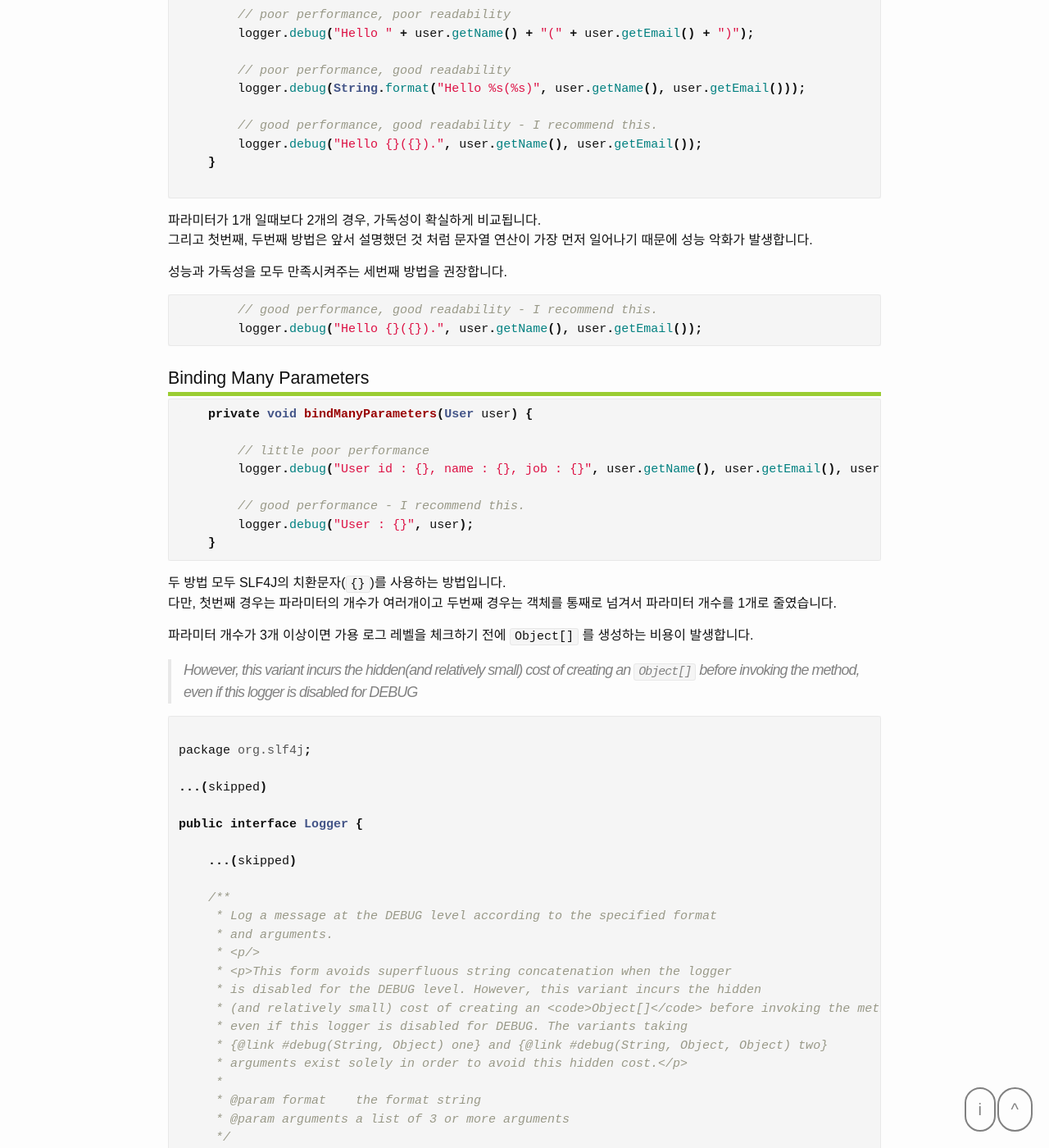
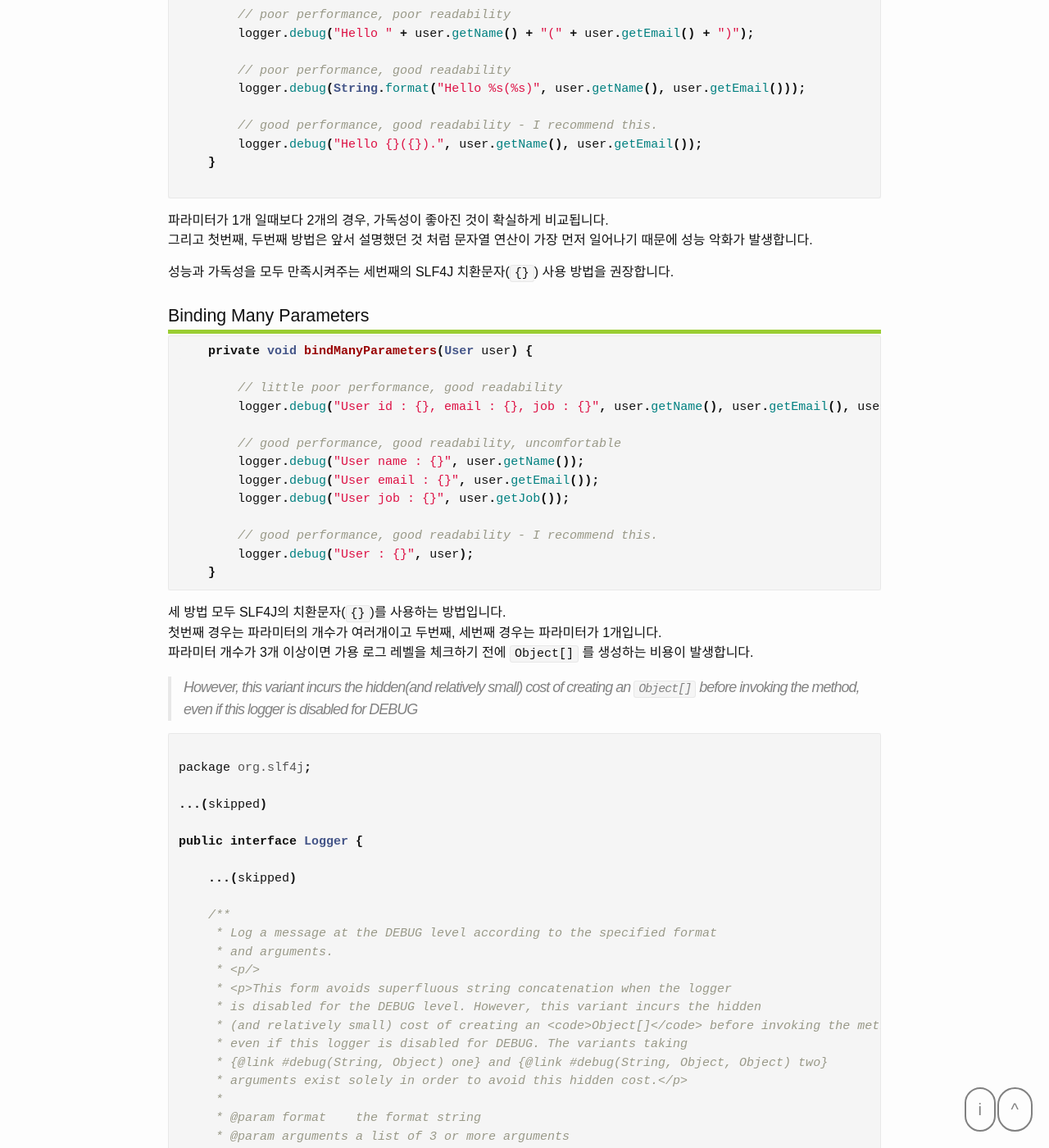
Before and after one commit to dveamer/dveamer.github.io, a Jekyll site: the page built from _posts/BackEnd/2020-06-27-HowToUseSlf4j.md, in a window 1280 px wide and 1400 px high, scrolled down 4892 px. Shown: the whole window at 82% size. Built offline with Jekyll 4.4.1, drawn with Linux system fonts in a browser that asks for light colours; some of the changed text lies outside the part shown.

Commit message:
homepage

````diff
--- a/_posts/BackEnd/2020-06-27-HowToUseSlf4j.md
+++ b/_posts/BackEnd/2020-06-27-HowToUseSlf4j.md
@@ -219,15 +219,10 @@ public abstract class AbstractLogger implements ExtendedLogger, Serializable {
 
 ~~~
 
-파라미터가 1개 일때보다 2개의 경우, 가독성이 확실하게 비교됩니다.
+파라미터가 1개 일때보다 2개의 경우, 가독성이 좋아진 것이 확실하게 비교됩니다.
 그리고 첫번째, 두번째 방법은 앞서 설명했던 것 처럼 문자열 연산이 가장 먼저 일어나기 때문에 성능 악화가 발생합니다.
 
-성능과 가독성을 모두 만족시켜주는 세번째 방법을 권장합니다.
-
-~~~java
-        // good performance, good readability - I recommend this.
-        logger.debug("Hello {}({}).", user.getName(), user.getEmail());
-~~~
+성능과 가독성을 모두 만족시켜주는 세번째의 SLF4J 치환문자(```{}```) 사용 방법을 권장합니다.
 
 
 ## Binding Many Parameters
@@ -235,17 +230,21 @@ public abstract class AbstractLogger implements ExtendedLogger, Serializable {
 ~~~java
     private void bindManyParameters(User user) {
 
-        // little poor performance
-        logger.debug("User id : {}, name : {}, job : {}", user.getName(), user.getEmail(), user.getJob());
+        // little poor performance, good readability
+        logger.debug("User id : {}, email : {}, job : {}", user.getName(), user.getEmail(), user.getJob());
 
-        // good performance - I recommend this.
+        // good performance, good readability, uncomfortable
+        logger.debug("User name : {}", user.getName());
+        logger.debug("User email : {}", user.getEmail());
+        logger.debug("User job : {}", user.getJob());
+
+        // good performance, good readability - I recommend this.
         logger.debug("User : {}", user);
     }
 ~~~
 
-두 방법 모두 SLF4J의 치환문자(```{}```)를 사용하는 방법입니다.
-다만, 첫번째 경우는 파라미터의 개수가 여러개이고 두번째 경우는 객체를 통째로 넘겨서 파라미터 개수를 1개로 줄였습니다.
-
+세 방법 모두 SLF4J의 치환문자(```{}```)를 사용하는 방법입니다.
+첫번째 경우는 파라미터의 개수가 여러개이고 두번째, 세번째 경우는 파라미터가 1개입니다.
 파라미터 개수가 3개 이상이면 가용 로그 레벨을 체크하기 전에 ```Object[]``` 를 생성하는 비용이 발생합니다.
 
 > However, this variant incurs the hidden(and relatively small) cost of creating an <code>Object[]</code> before invoking the method, even if this logger is disabled for DEBUG
@@ -283,7 +282,10 @@ public interface Logger {
 
 그렇기 때문에 최대한 파라미터의 개수를 2개 이하로 맞추기 위해 노력해야 합니다.
 
-당연한 이야기지만 User 객체의 ```Object.toString()``` 메소드에 대한 override를 통해 원하는 출력형태를 작성하셔야 합니다.
+다만, 두번째 방법은 로그가 한줄에 출력되는 것이 아니라 세줄로 나눠서 출력되기 때문에 로그가 한곳에 모여있지 않을 수 있습니다. 다른 쓰레드의 로그가 세줄의 로그 사이에 끼어들게 될 것입니다. 만약 파일에 로깅을 하는 상황에서 심할 때는 세줄이 각각 다른 파일에 로깅될 경우도 있을 것입니다. 로깅시 함께 남긴 thread id로 검색해서 확인을 해야할 수 도 있습니다.
+
+세번째 방법은 로그도 한줄에 남고 성능도 제일 좋으며 가독성도 좋습니다.
+User 객체의 ```Object.toString()``` 메소드에 대한 override 작업은 필요합니다. (대부분의 IDE에서 자동생성 기능이 제공됩니다.)
 
 ~~~java
 public class User {
````
Also changed, not shown: other parts of _posts/BackEnd/2020-06-27-HowToUseSlf4j.md (+2 -2 lines).
